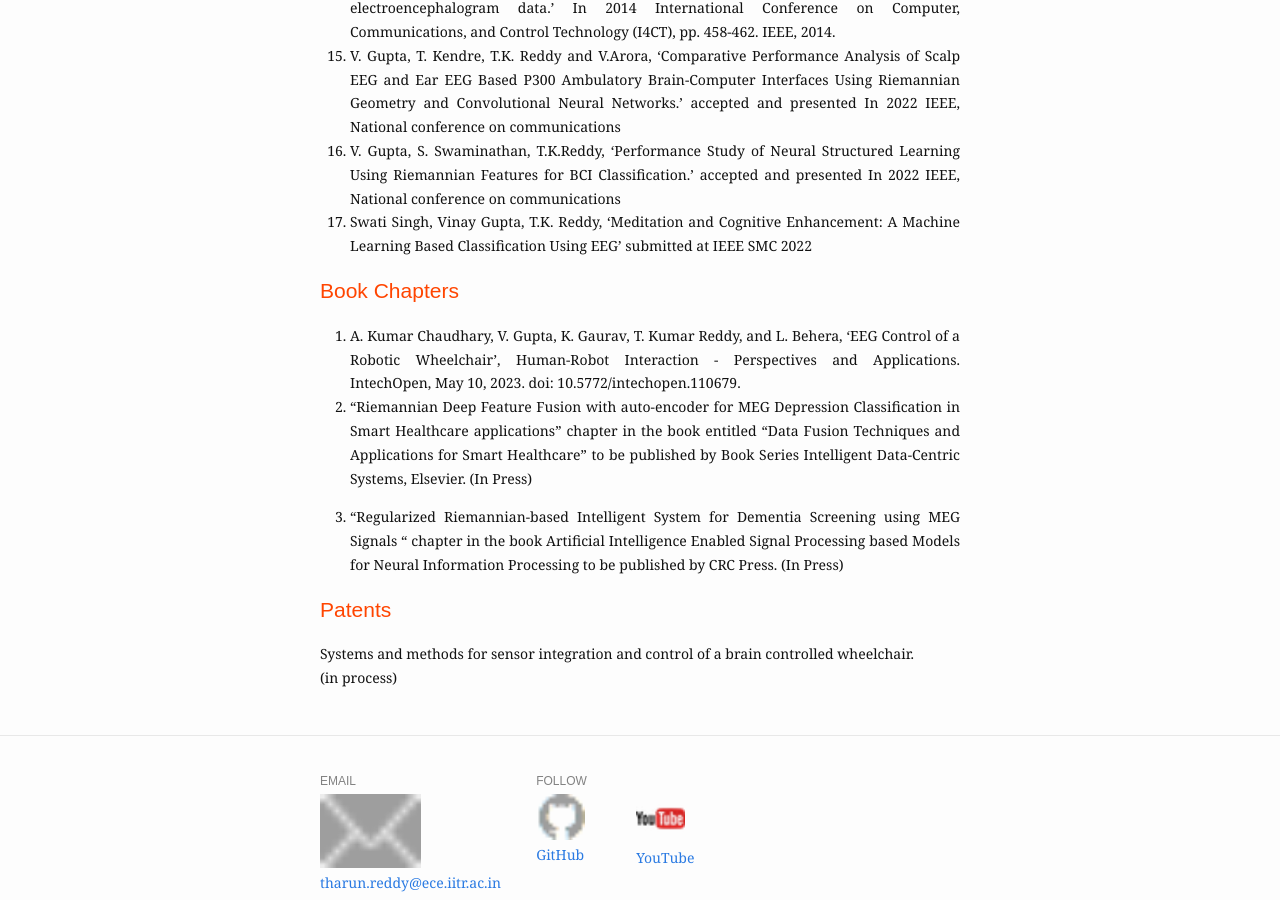
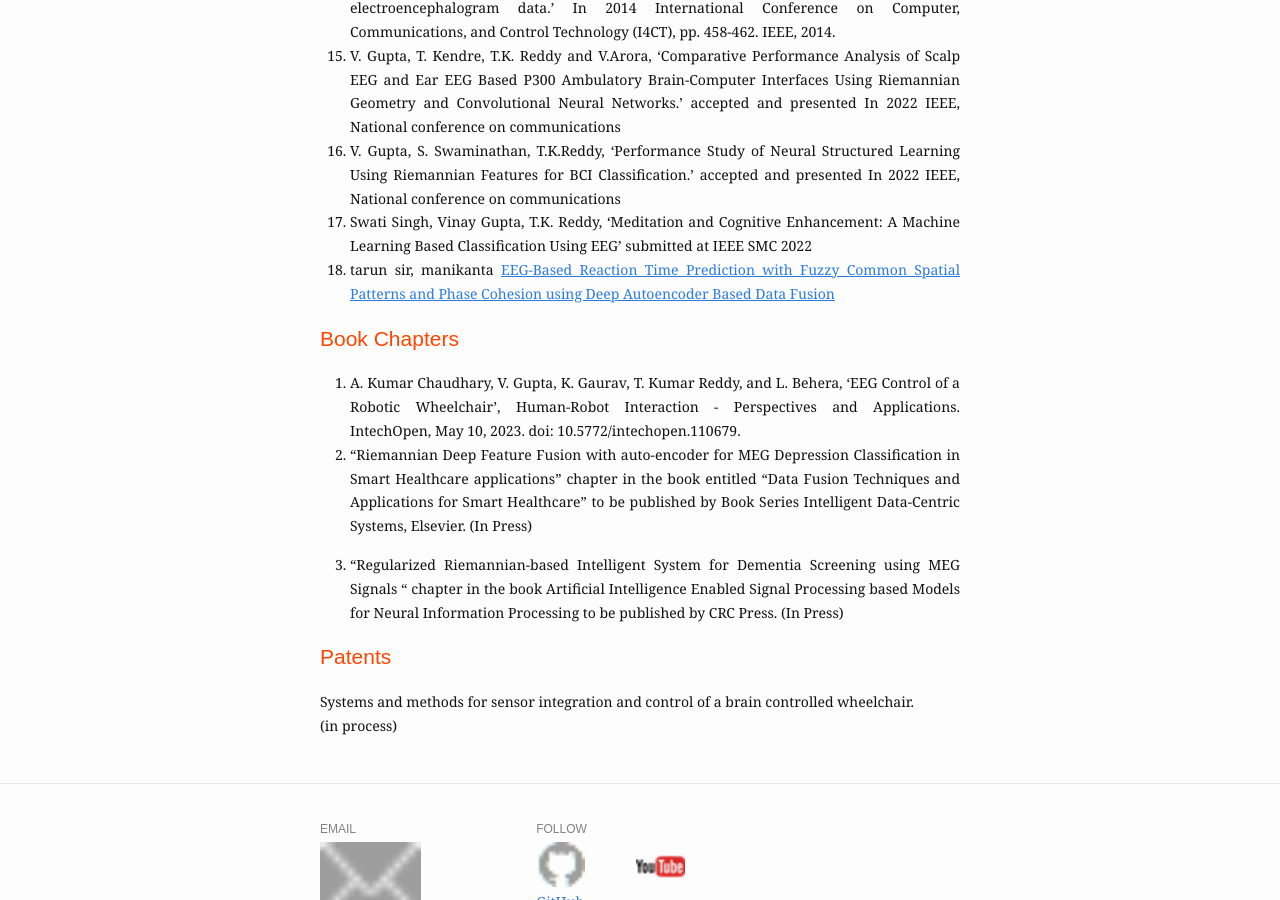
Before and after one commit to tharuniitk/tharuniitk.github.io, a Jekyll site: the page built from publications.md, in a window 1280 px wide and 900 px high, scrolled down 2446 px. Built offline with Jekyll 4.4.1, drawn with Linux system fonts in a browser that asks for light colours.

Commit message:
Update publications.md

```diff
--- a/publications.md
+++ b/publications.md
@@ -53,6 +53,7 @@ slug: /publications
 15. V. Gupta, T. Kendre, T.K. Reddy and V.Arora, ‘Comparative Performance Analysis of Scalp EEG and Ear EEG Based P300 Ambulatory Brain-Computer Interfaces Using Riemannian Geometry and Convolutional Neural Networks.’ accepted and presented In 2022 IEEE, National conference on communications
 16. V. Gupta, S. Swaminathan, T.K.Reddy, ‘Performance Study of Neural Structured Learning Using Riemannian Features for BCI Classification.’ accepted and presented In 2022 IEEE, National conference on communications
 17. Swati Singh, Vinay Gupta, T.K. Reddy, ‘Meditation and Cognitive Enhancement: A Machine Learning Based Classification Using EEG’ submitted at IEEE SMC 2022
+18. tarun sir, manikanta [<ins>EEG-Based Reaction Time Prediction with Fuzzy Common Spatial Patterns and Phase Cohesion using Deep Autoencoder Based Data Fusion</ins>]( https://ieeexplore.ieee.org/document/8437157)
 
 ## <span style="color: orangered">Book Chapters</span>
 
```
